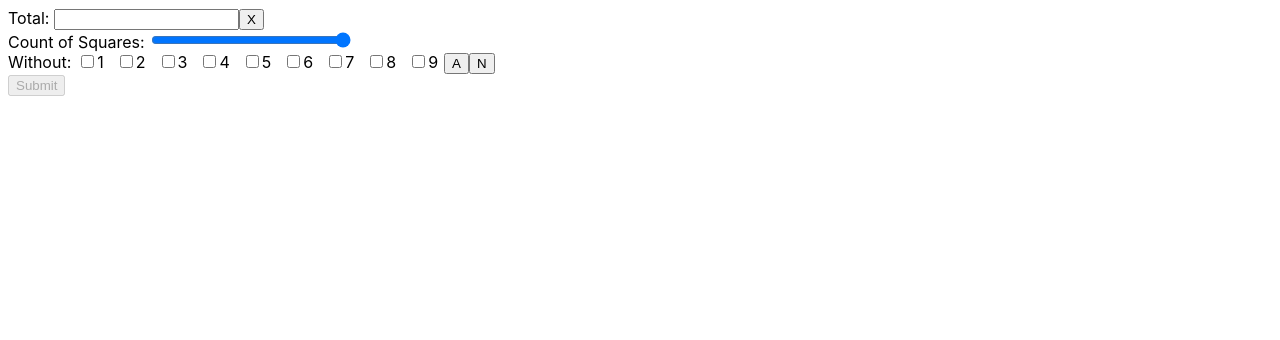
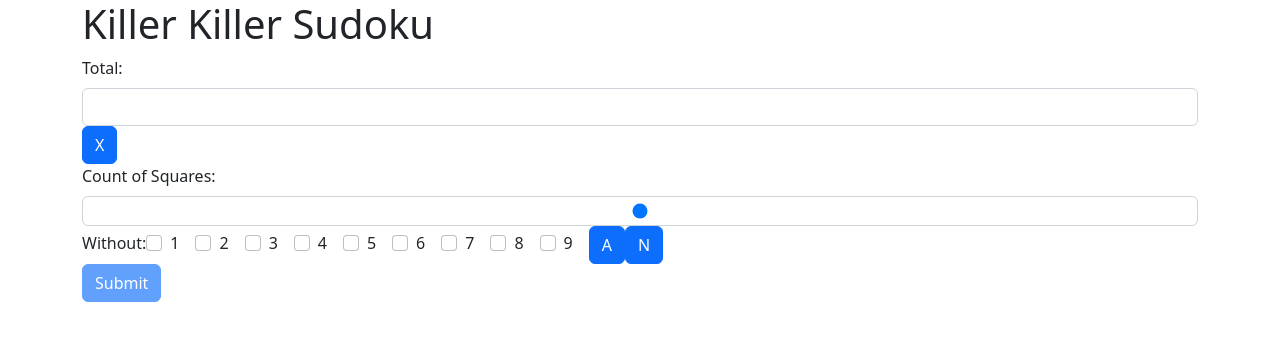
Before and after one commit to willw-git/sudoku, a React (Create React App) app: page / in a window 1280 px wide. Shown: the top 340 px of the page. Built offline with nearby package versions, Linux system fonts and the light colour scheme.

Commit message:
Committed all changed shapes

```diff
--- a/package.json
+++ b/package.json
@@ -10,7 +10,9 @@
     "@types/node": "^12.20.47",
     "@types/react": "^17.0.40",
     "@types/react-dom": "^17.0.13",
+    "bootstrap": "^5.2.3",
     "react": "^17.0.2",
+    "react-bootstrap": "^2.7.2",
     "react-dom": "^17.0.2",
     "react-scripts": "4.0.3",
     "typescript": "^4.6.2",
--- a/src/App.tsx
+++ b/src/App.tsx
@@ -2,6 +2,10 @@ import React from 'react';
 import './App.css';
 
 import { TResult, SubmitResult, getResults } from './calcs';
+
+import 'bootstrap/dist/css/bootstrap.min.css';
+
+import { Button, Form } from 'react-bootstrap';
 
 // npm start then it is on port 3000
 
@@ -11,18 +15,26 @@ import { TResult, SubmitResult, getResults } from './calcs';
 
 type SubmitHandler = (r: SubmitResult) => void;
 
-function UsedCheckBox({ label, isSelected, onCheckboxChange }:
-  { label: number, isSelected: boolean, onCheckboxChange: React.ChangeEventHandler<HTMLInputElement> }) {
+function UsedCheckBox({ labelNum, isSelected, onCheckboxChange }:
+  { labelNum: number, isSelected: boolean, onCheckboxChange: React.ChangeEventHandler<HTMLInputElement> }) {
   return (
-    <label style={{ marginLeft: "6px",marginRight: "6px" }}>
-      <input
+    <Form.Check inline
       type="checkbox"
-        name={label.toString()}
-        checked={isSelected}
+      name={labelNum.toString()}
+      label={(labelNum + 1).toString()}
+      checked= {isSelected}
       onChange={onCheckboxChange} />
-      {(label + 1).toString()}
-    </label>
   )
+  // return (
+  //   <label style={{ marginLeft: "6px", marginRight: "6px" }}>
+  //     <input
+  //       type="checkbox"
+  //       name={label.toString()}
+  //       checked={isSelected}
+  //       onChange={onCheckboxChange} />
+  //     {(labelNum + 1).toString()}
+  //   </label>
+  // )
 }
 
 function EntryForm({ onSubmit }: { onSubmit: SubmitHandler }) {
@@ -34,7 +46,7 @@ function EntryForm({ onSubmit }: { onSubmit: SubmitHandler }) {
 
   const createCheckBox = (option: number) => (
     <UsedCheckBox
-      label={option}
+      labelNum={option}
       isSelected={checkBoxes[option]}
       onCheckboxChange={handleCbChange}
       key={option}
@@ -92,32 +104,35 @@ function EntryForm({ onSubmit }: { onSubmit: SubmitHandler }) {
 
 
   return (
-    <form onSubmit={onLocalSubmit}>
+    <>
+      <h1>Killer Killer Sudoku</h1>
+      <Form onSubmit={onLocalSubmit}>
         <div>
-        <div>
-          <label htmlFor="total">Total: </label>
-          <input ref={totalRef} onChange={handleChange} name="total" type="number" />
-          <button className="will-clear" type="button" onClick={onClearTotalButton} name="clearTotalButton">X</button>
+          <Form.Group>
+            <Form.Label htmlFor="total">Total: </Form.Label>
+            <Form.Control ref={totalRef} onChange={handleChange} name="total" type="number" />
+            <Button type="button" onClick={onClearTotalButton} name="clearTotalButton">X</Button>
+          </Form.Group>
+          <Form.Group>
+            <Form.Label htmlFor="squareCount">Count of Squares: </Form.Label>
+            <Form.Label ref={squareCountLabelRef} className="will-sliderlabel" > </Form.Label>
+            <Form.Control ref={squareCountRef} onChange={handleChange} name="squareCount" type="range" min="2" max="8" style={{ minWidth: '200px' }} />
+            </Form.Group>
         </div>
-        <div>
-          <label htmlFor="squareCount">Count of Squares: </label>
-          <label ref={squareCountLabelRef} className="will-sliderlabel" > </label>
-          <input ref={squareCountRef} onChange={handleChange} name="squareCount" type="range" min="2" max="8" style={{ minWidth: '200px' }} />
-        </div>
-      </div>
-      <div>
+        <Form.Group>
           <span>
-          Without:
+            <Form.Label>Without: </Form.Label>
             {createCheckBoxes()}
           </span>
           <span >
-          <button type="button" onClick={onSelectAll} name="allButton">A</button>
-          <button type="button" onClick={onSelectNone} name="noneButton">N</button>
+            <Button type="button" onClick={onSelectAll} name="allButton">A</Button>
+            <Button type="button" onClick={onSelectNone} name="noneButton">N</Button>
           </span>
-      </div>
+        </Form.Group>
 
-      <button type="submit" disabled={!validNumbers}>Submit</button>
-    </form>
+        <Button type="submit" disabled={!validNumbers}>Submit</Button>
+      </Form>
+    </>
   )
 
 } /* EntryForm */
@@ -149,10 +164,10 @@ function App() {
   }
 
   return (
-    <>
+    <div className='container'>
       <EntryForm onSubmit={handleSubmit}></EntryForm>
       <ResultDisplay results={results} />
-    </>
+    </div>
   );
 }
 
```
Also changed, not shown: 1 other file (tests, documents, lock files or other folders). Lines whose indentation alone changed are shown as unchanged.
